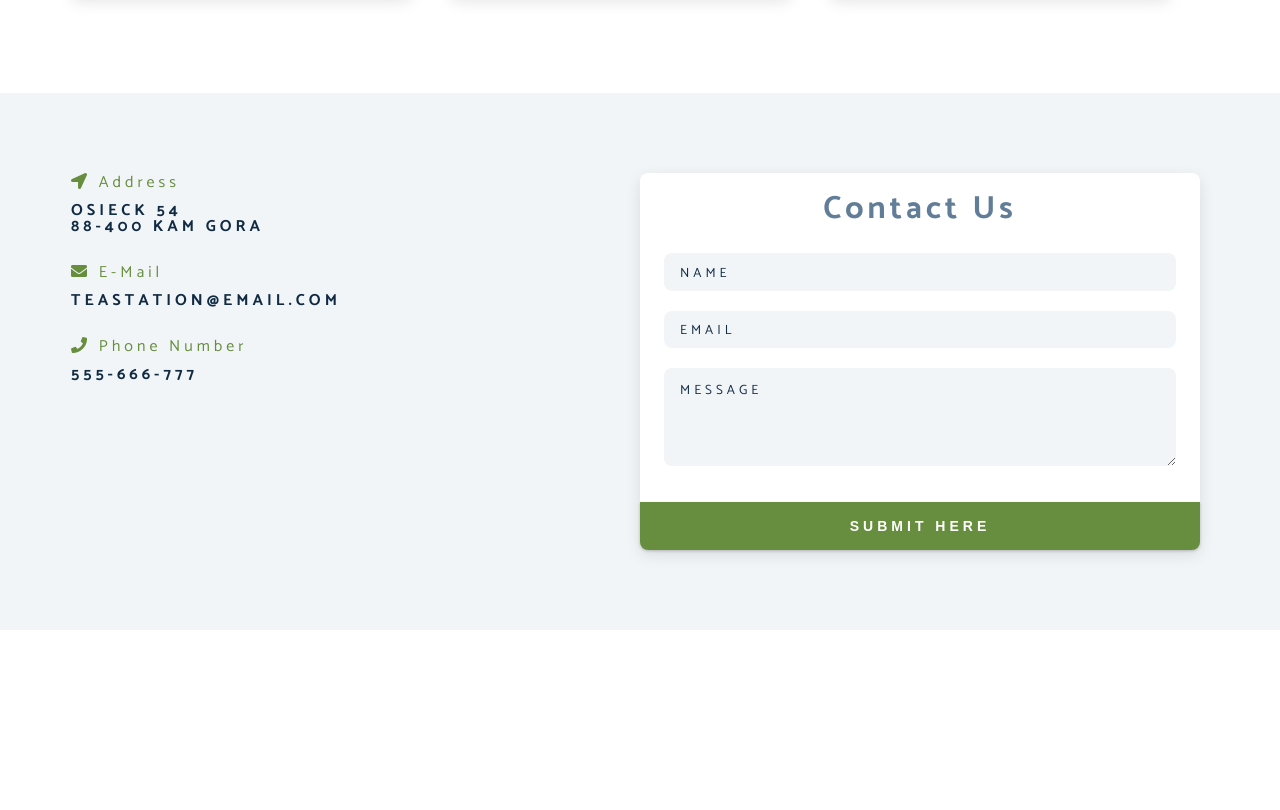
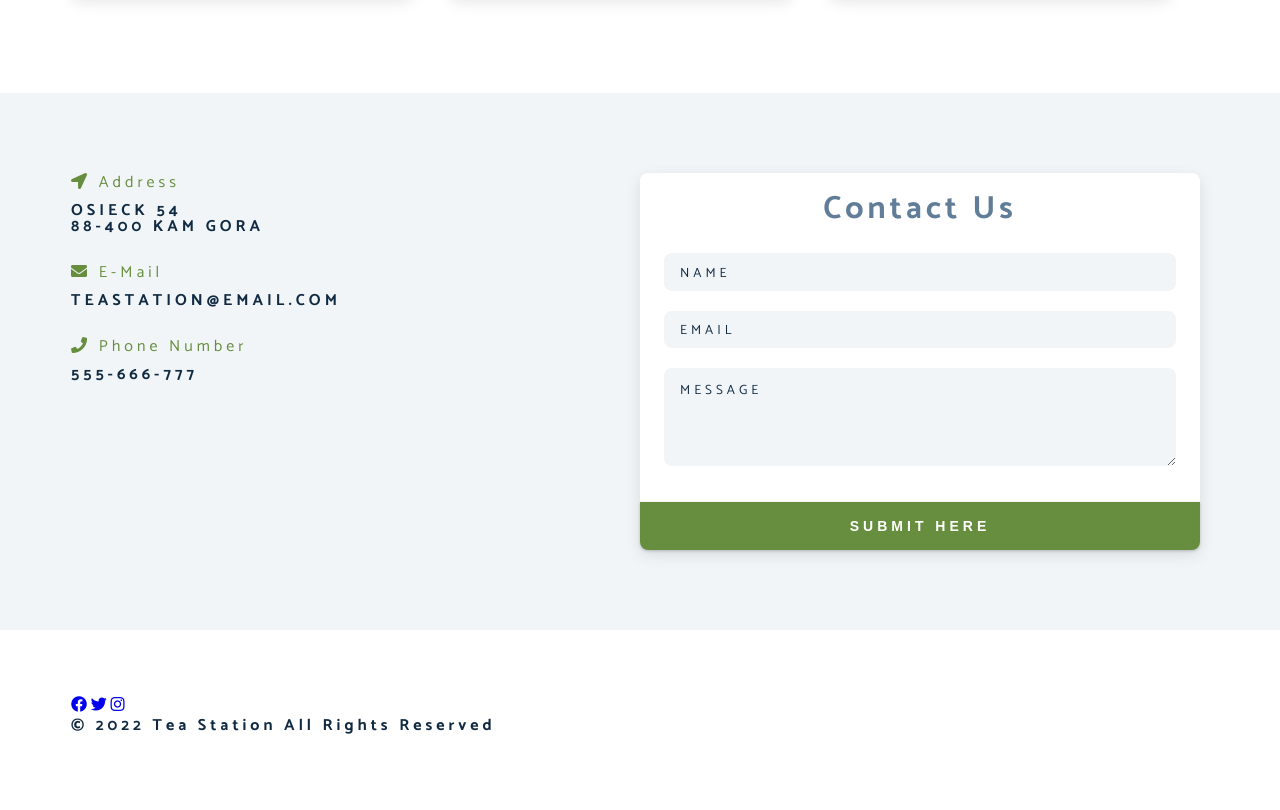
Before and after one commit to mimakuch/tea--station--project, a plain HTML site: page index.html in a window 1280 px wide. Shown: the part 2842-3652 px from the top of the page. Before the commit the page ends 3472 px from the top, so only its background shows below. Drawn offline with Linux system fonts and the light colour scheme; a web font is replaced by a local one.

Commit message:
footer HTML added

```diff
--- a/app.js
+++ b/app.js
@@ -1,3 +1,7 @@
+//setup date
+const date = (document.getElementById(
+  "date"
+).innerHTML = new Date().getFullYear());
 // setup nav
 const navBtn = document.getElementById("nav-btn");
 const navbar = document.getElementById("navbar");
@@ -10,7 +14,3 @@ navBtn.addEventListener("click", () => {
 navClose.addEventListener("click", () => {
   navbar.classList.remove("showNav");
 });
-//setup date
-const date = (document.getElementById(
-  "date"
-).innerHTML = new Date().getFullYear());
--- a/index.html
+++ b/index.html
@@ -238,6 +238,34 @@
     </div>
   </section>
   <!-- end of contact form -->
+  <!-- footer -->
+    <footer class="footer">
+      <div class="section-center">
+        <div class="social-icons">
+          <!-- social icon -->
+          <a href="#" class="social-icon">
+            <i class="fab fa-facebook"></i>
+          </a>
+          <!-- end of social icon -->
+          <!-- social icon -->
+          <a href="#" class="social-icon">
+            <i class="fab fa-twitter"></i>
+          </a>
+          <!-- end of social icon -->
+          <!-- social icon -->
+          <a href="#" class="social-icon">
+            <i class="fab fa-instagram"></i>
+          </a>
+          <!-- end of social icon -->
+        </div>
+        <h4 class="footer-text">
+          &copy; <span id="date"></span>
+          <span>Tea station</span>
+          all rights reserved
+        </h4>
+      </div>
+    </footer>
+  <!-- end of footer -->
 
   <script src="app.js"></script>
 </body>
```
